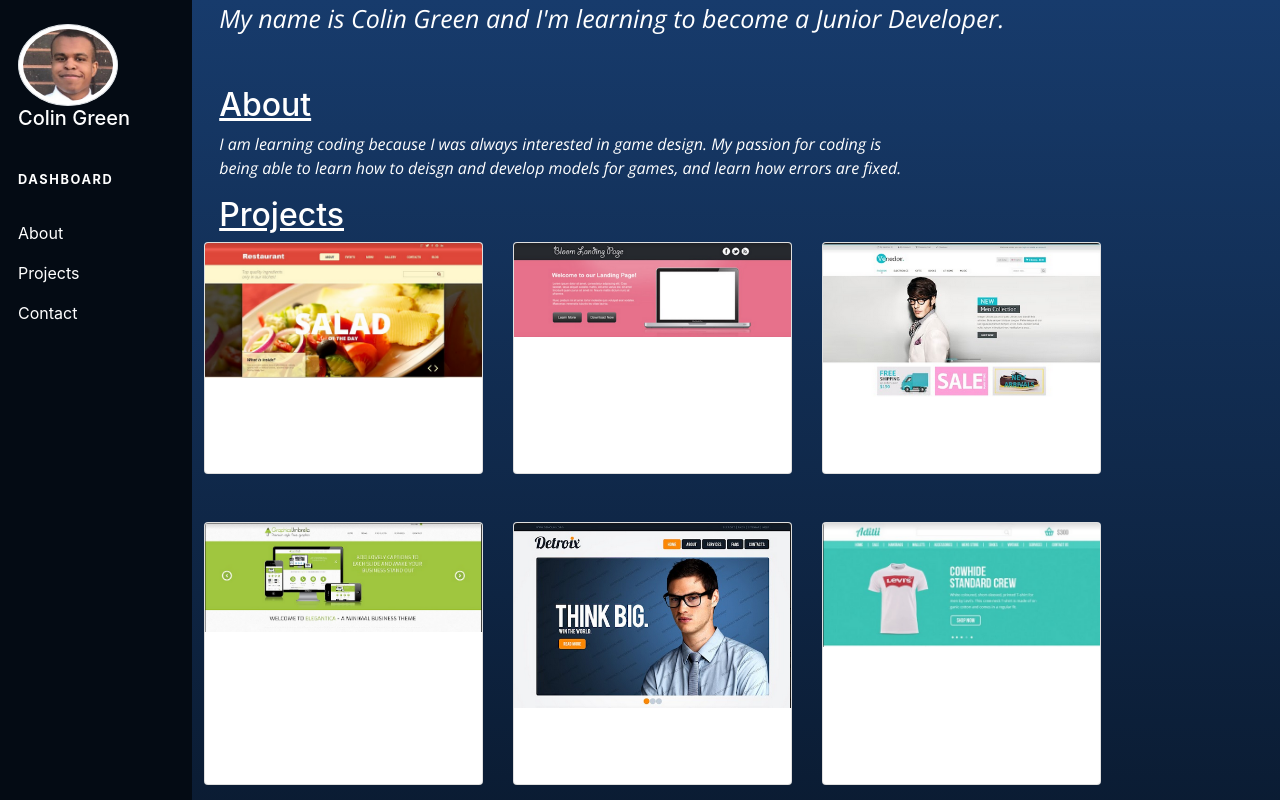
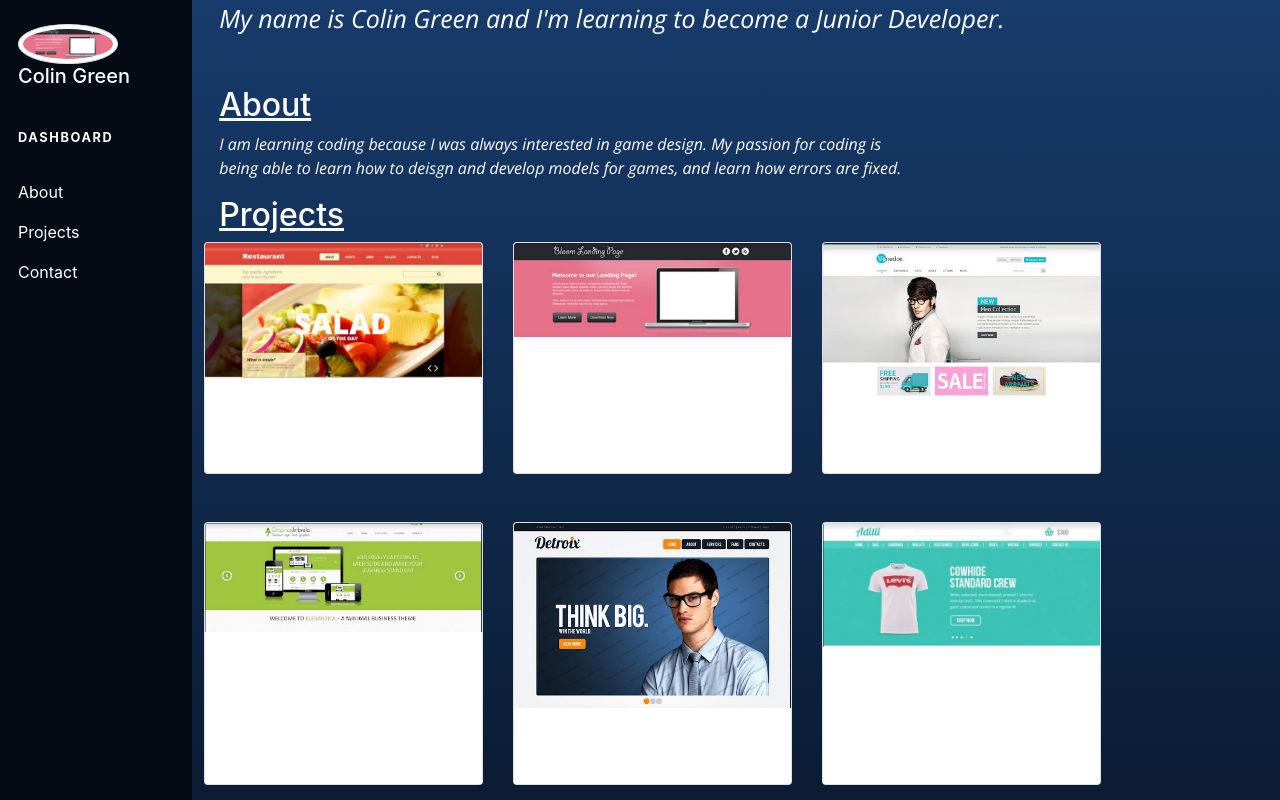
Before and after one commit to LoopingColin/Portfolio, a plain HTML site: page index.html in a window 1280 px wide. Shown: the top 800 px of the page. Drawn offline with nearby package versions, Linux system fonts and the light colour scheme.

Commit message:
Update index.html

```diff
--- a/index.html
+++ b/index.html
@@ -33,7 +33,7 @@
             <!-- adds padding for top/bottom and margin and padding for bottom -->
             <div class="py-4 px-3 mb-3">
               <div class="image-thumbnail">
-                <img src="media/colin.jpg" alt="..."
+                <img src="media/bloom.PNG" alt="..."
                   width="100" height="100" class="mr-3 rounded-circle img-thumbnail">
                 <div class="sidebar-text">
                   <h5 class="m-0 text-white">Colin Green</h5>
```
